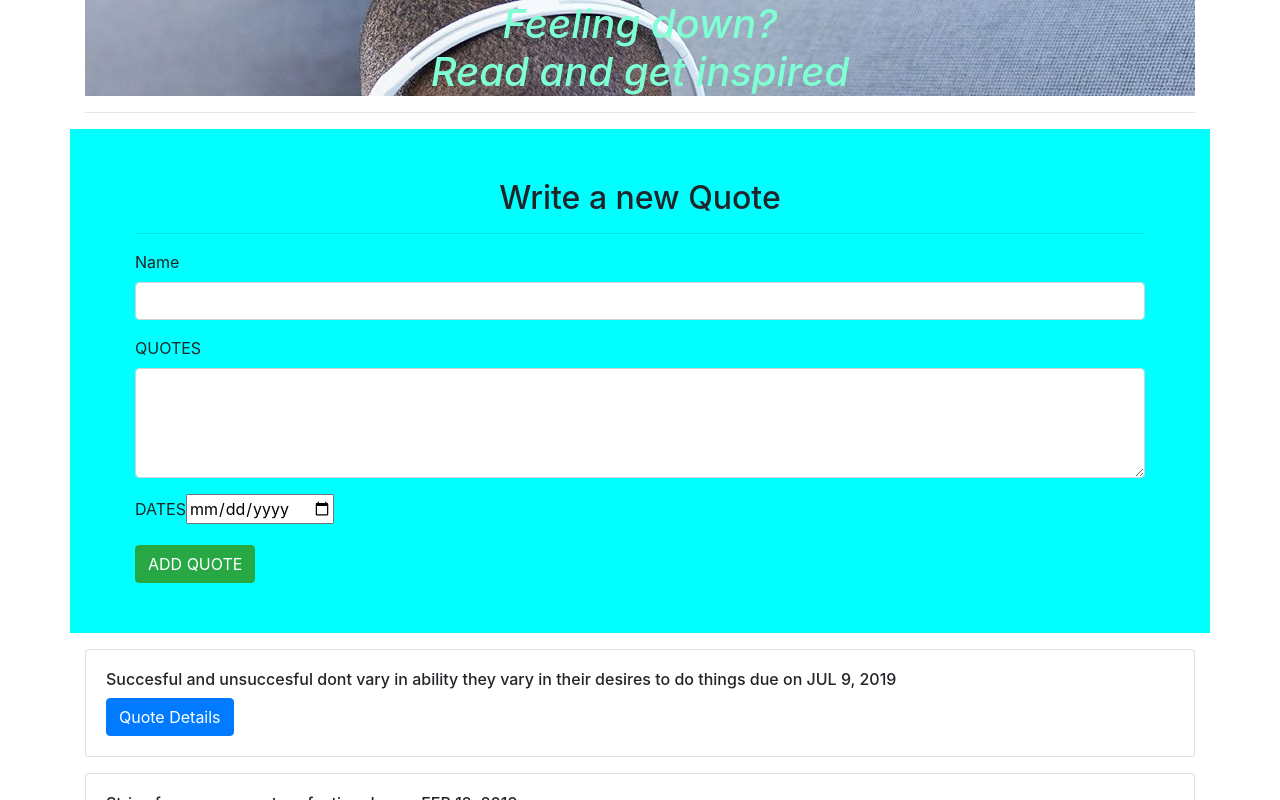
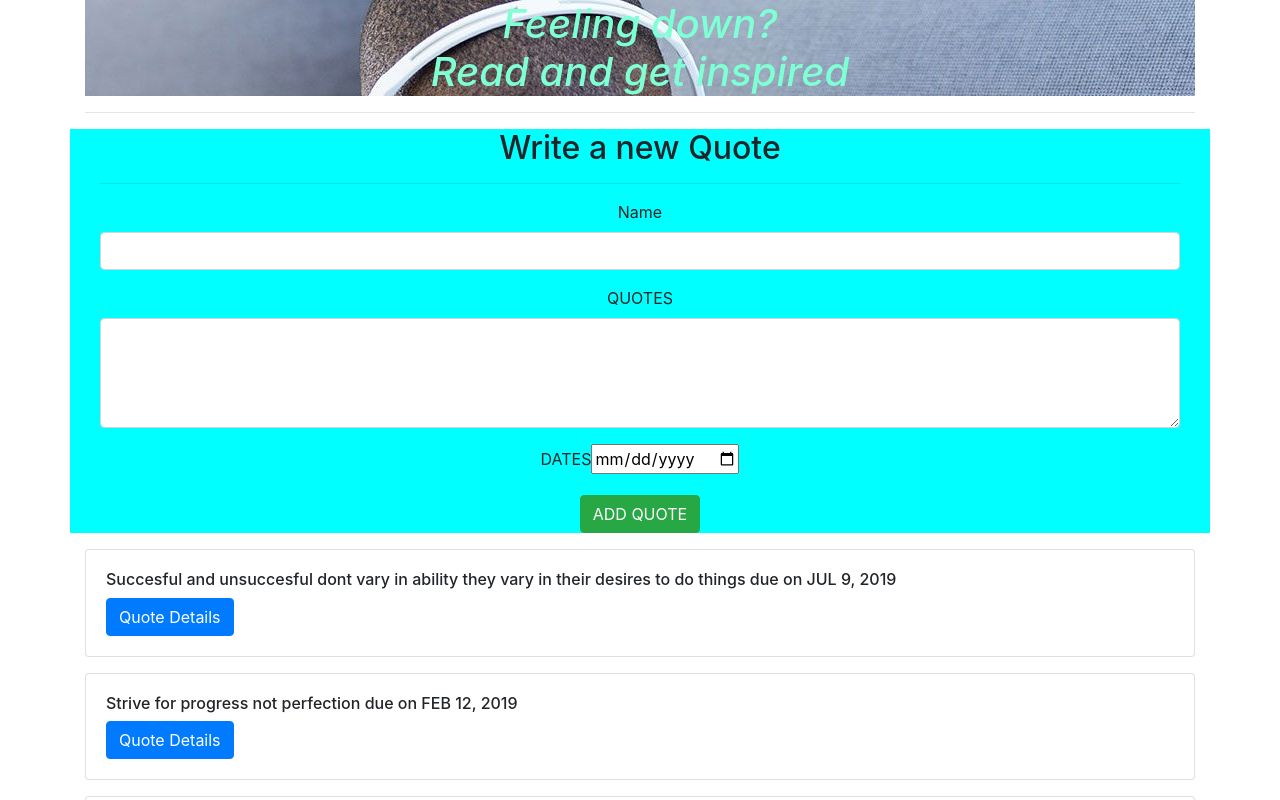
Before and after one commit to Sijenn/Quotes, an Angular app: page / in a window 1280 px wide. Shown: the top 800 px of the page. Built offline with nearby package versions, Linux system fonts and the light colour scheme.

Commit message:
add font style

```diff
--- a/src/styles.css
+++ b/src/styles.css
@@ -6,7 +6,7 @@ background-color:aqua;
 
 .form {
     background-color: aqua;
-    padding: 50px;
+   text-align: center;
 }
 h1{
     background-image: url("./assets/read.jpg");
```
